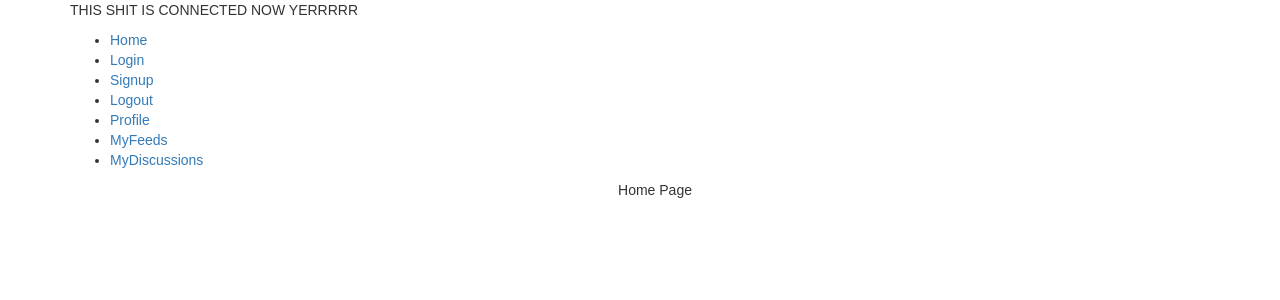
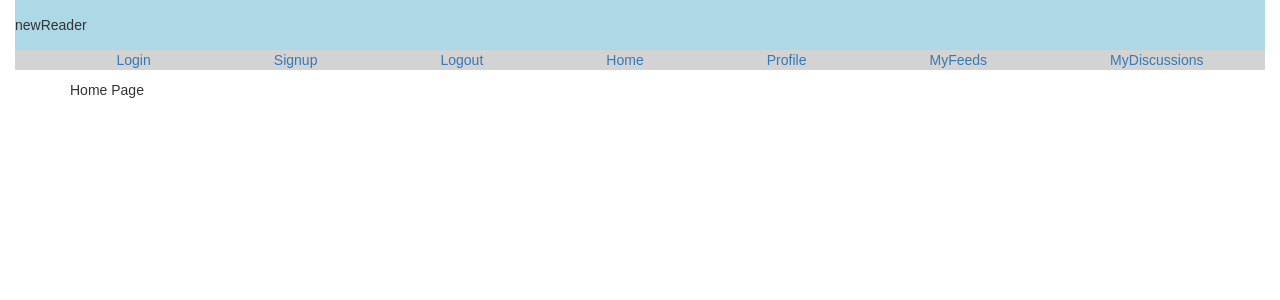
Before and after one commit to unclebconnor/node-auth-boilerplate, a React (Create React App) app in the folder client/: page / in a window 1280 px wide. Shown: the top 300 px of the page. Built offline with nearby package versions, Linux system fonts and the light colour scheme.

Commit message:
moved some stuff on the nav bar

```diff
--- a/client/src/App.css
+++ b/client/src/App.css
@@ -1,28 +1,19 @@
-.App {
+header {
+  height: 50px;
+  background-color: lightblue;
+  display: flex;
+  align-items: center;
   text-align: center;
 }
 
-.App-logo {
-  animation: App-logo-spin infinite 20s linear;
-  height: 80px;
+.horizontalNav {
+  list-style-type: none;
+  background-color: lightgray;
+  display: flex;
+  justify-content: space-around;
+
 }
 
-.App-header {
-  background-color: #222;
-  height: 150px;
-  padding: 20px;
-  color: white;
+.inline-block {
+  display: inline-block;
 }
-
-.App-title {
-  font-size: 1.5em;
-}
-
-.App-intro {
-  font-size: large;
-}
-
-@keyframes App-logo-spin {
-  from { transform: rotate(0deg); }
-  to { transform: rotate(360deg); }
-}
--- a/client/src/App.js
+++ b/client/src/App.js
@@ -11,7 +11,6 @@ import {
   Route,
   Link
 } from 'react-router-dom';
-
 import './App.css';
 
 class App extends Component {
@@ -81,27 +80,26 @@ class App extends Component {
     console.log("app state",this.state)
     return (
       <Router>
-        <div className="container">
-          <p>THIS SHIT IS CONNECTED NOW YERRRRR</p>
-          <ul>
-            <li><Link to={"/"}>Home</Link></li>
-            <li><Link to={"/Login"}>Login</Link></li>
-            <li><Link to={"/SignupPage"}>Signup</Link></li>
-            <li><Link to={"/"} onClick={(e) => this.clearUser(e)}>Logout</Link></li>
-            <li><Link to={"/ProfilePage"}>Profile</Link></li>
-            <li><Link to={"/MyFeeds"}>MyFeeds</Link></li>
-            <li><Link to={"/MyDiscussions"}>MyDiscussions</Link></li>
-
+        <div className="container-fluid">
+          <header>
+            <div className="inline-block">newReader</div>
+          </header>
+          <ul className="horizontalNav">
+            <li className="inline-block"><Link to={"/Login"}>Login</Link></li>
+            <li className="inline-block"><Link to={"/Signup"}>Signup</Link></li>
+            <li className="inline-block"><Link to={"/"} onClick={(e) => this.clearUser(e)}>Logout</Link></li>
+            <li className="inline-block"><Link to={"/"}>Home</Link></li>
+            <li className="inline-block"><Link to={"/Profile"}>Profile</Link></li>
+            <li className="inline-block"><Link to={"/MyFeeds"}>MyFeeds</Link></li>
+            <li className="inline-block"><Link to={"/MyDiscussions"}>MyDiscussions</Link></li>
           </ul>
           <div className="mainWrapper container">
             <Route exact path={"/"} component={Home}/>
             <Route path={"/Login"} render={(props) => <Login getUser={this.getUser} />} />
-            <Route path={"/SignupPage"} render={(props) => <Signup getUserSignup={this.getUserSignup} />}/>
-            <Route path={"/ProfilePage"} render={(props) => <Profile userId={this.state.userId} />} />
+            <Route path={"/Signup"} render={(props) => <Signup getUserSignup={this.getUserSignup} />}/>
+            <Route path={"/Profile"} render={(props) => <Profile userId={this.state.userId} />} />
             <Route path={"/MyFeeds"} component={MyFeeds}/>
             <Route path={"/MyDiscussions"} component={MyDiscussions}/>
-
-
           </div>
         </div>
       </Router>
```
